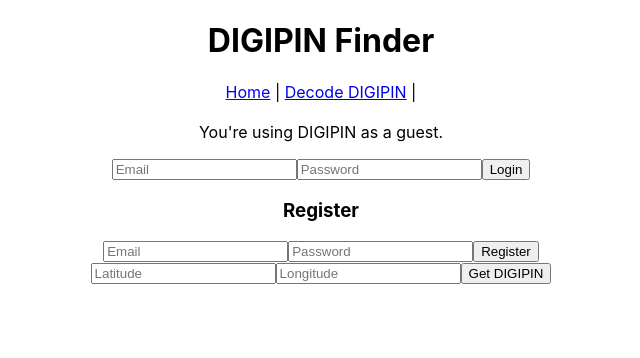
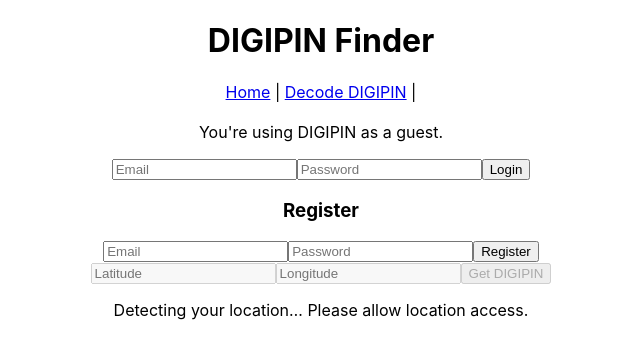
Before and after one commit to sivajik34/digipin, a React (Create React App) app in the folder frontend/: page / in a window 1280 px wide. Shown: the top 358 px of the page, without its empty margins (319-959 px from the left). Built offline with nearby package versions, Linux system fonts and the light colour scheme; no server answers.

Commit message:
ask user for location permission

```diff
--- a/frontend/src/components/GetDigipin.js
+++ b/frontend/src/components/GetDigipin.js
@@ -1,6 +1,5 @@
-// src/components/GetDigipin.js
-import React, { useState } from "react";
-import { fetchDigipin,saveUserDigipin } from "../services/api";
+import React, { useState, useEffect } from "react";
+import { fetchDigipin, saveUserDigipin } from "../services/api";
 import QrCodeViewer from "./QrCodeViewer";
 
 const GetDigipin = ({ isLoggedIn }) => {
@@ -8,9 +7,47 @@ const GetDigipin = ({ isLoggedIn }) => {
   const [lng, setLng] = useState("");
   const [result, setResult] = useState(null);
   const [formattedDigipin, setFormattedDigipin] = useState("");
+  const [locationError, setLocationError] = useState(null);
+  const [geoLoading, setGeoLoading] = useState(false);
+  const [apiLoading, setApiLoading] = useState(false);
+
+  useEffect(() => {
+    if (!navigator.geolocation) {
+      setLocationError("Geolocation is not supported by your browser.");
+      return;
+    }
+
+    setGeoLoading(true);
+    navigator.geolocation.getCurrentPosition(
+      async (position) => {
+        const latitude = position.coords.latitude.toFixed(6);
+        const longitude = position.coords.longitude.toFixed(6);
+
+        setLat(latitude);
+        setLng(longitude);
+
+        setGeoLoading(false);
+        setApiLoading(true);
+        try {
+          const res = await fetchDigipin(latitude, longitude);
+          setResult(res.data);
+          setFormattedDigipin(res.data.digipin.replace(/-/g, ""));
+          setLocationError(null);
+        } catch {
+          setLocationError("Failed to fetch DIGIPIN for your location.");
+        }
+        setApiLoading(false);
+      },
+      (error) => {
+        setGeoLoading(false);
+        setLocationError("Unable to retrieve your location or permission denied.");
+      }
+    );
+  }, []);
 
   const handleSubmit = async (e) => {
     e.preventDefault();
+
     const latVal = parseFloat(lat);
     const lngVal = parseFloat(lng);
 
@@ -28,11 +65,17 @@ const GetDigipin = ({ isLoggedIn }) => {
       alert("Longitude must be between 68 and 98.");
       return;
     }
-      const res = await fetchDigipin(lat, lng);
+
+    setApiLoading(true);
+    try {
+      const res = await fetchDigipin(latVal, lngVal);
       setResult(res.data);
-
-      const clean = res.data.digipin.replace(/-/g, "");
-      setFormattedDigipin(clean);
+      setFormattedDigipin(res.data.digipin.replace(/-/g, ""));
+      setLocationError(null);
+    } catch {
+      alert("Failed to fetch DIGIPIN.");
+    }
+    setApiLoading(false);
   };
 
   const handleSave = async () => {
@@ -40,25 +83,54 @@ const GetDigipin = ({ isLoggedIn }) => {
       const digipin = result.digipin.replace(/-/g, "");
       await saveUserDigipin(digipin);
       alert("DIGIPIN saved to your account.");
-  } catch (err) {
+    } catch {
       alert("Failed to save DIGIPIN.");
     }
   };
+
   return (
     <div>
-      <form onSubmit={handleSubmit}>
-        <input value={lat} onChange={(e) => setLat(e.target.value)} placeholder="Latitude" />
-        <input value={lng} onChange={(e) => setLng(e.target.value)} placeholder="Longitude" />
-        <button type="submit">Get DIGIPIN</button>
+      <form onSubmit={handleSubmit} aria-label="Manual latitude and longitude input">
+        <input
+          type="number"
+          step="0.000001"
+          value={lat}
+          onChange={(e) => setLat(e.target.value)}
+          placeholder="Latitude"
+          aria-label="Latitude"
+          disabled={geoLoading || apiLoading}
+          required
+        />
+        <input
+          type="number"
+          step="0.000001"
+          value={lng}
+          onChange={(e) => setLng(e.target.value)}
+          placeholder="Longitude"
+          aria-label="Longitude"
+          disabled={geoLoading || apiLoading}
+          required
+        />
+        <button type="submit" disabled={geoLoading || apiLoading}>
+          {apiLoading ? "Fetching..." : "Get DIGIPIN"}
+        </button>
       </form>
+
+      {geoLoading && <p>Detecting your location… Please allow location access.</p>}
+      {locationError && <p style={{ color: "red" }}>{locationError}</p>}
 
       {result && (
         <div>
-          <p><strong>DIGIPIN:</strong> {result.digipin}</p>
+          <p>
+            <strong>DIGIPIN:</strong> {result.digipin}
+          </p>
 
           {isLoggedIn && (
-            <button onClick={handleSave}>Save to My Account</button>
+            <button onClick={handleSave} disabled={apiLoading}>
+              Save to My Account
+            </button>
           )}
+
           <QrCodeViewer digipin={formattedDigipin} />
         </div>
       )}
```
Lines whose indentation alone changed are shown as unchanged.
